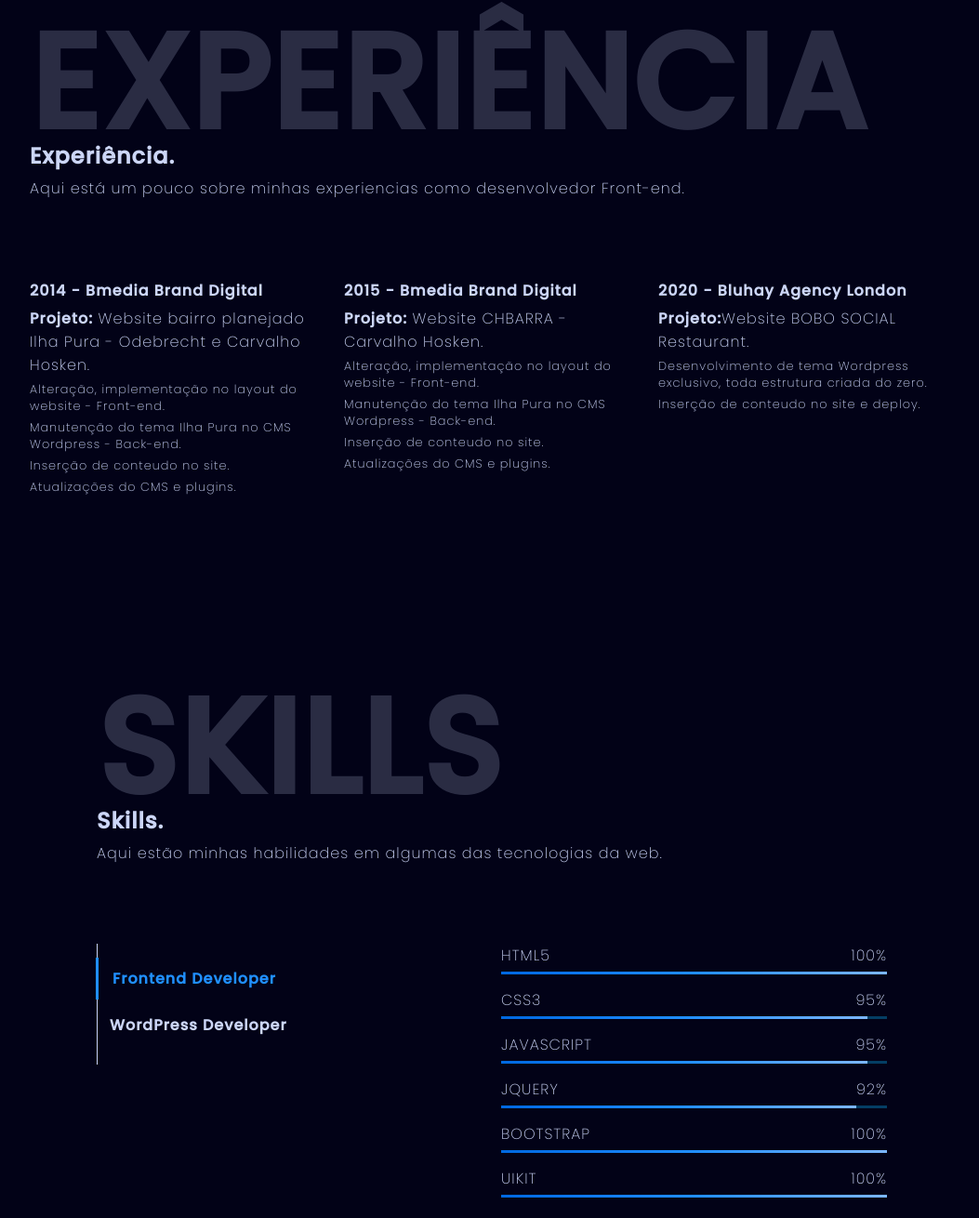
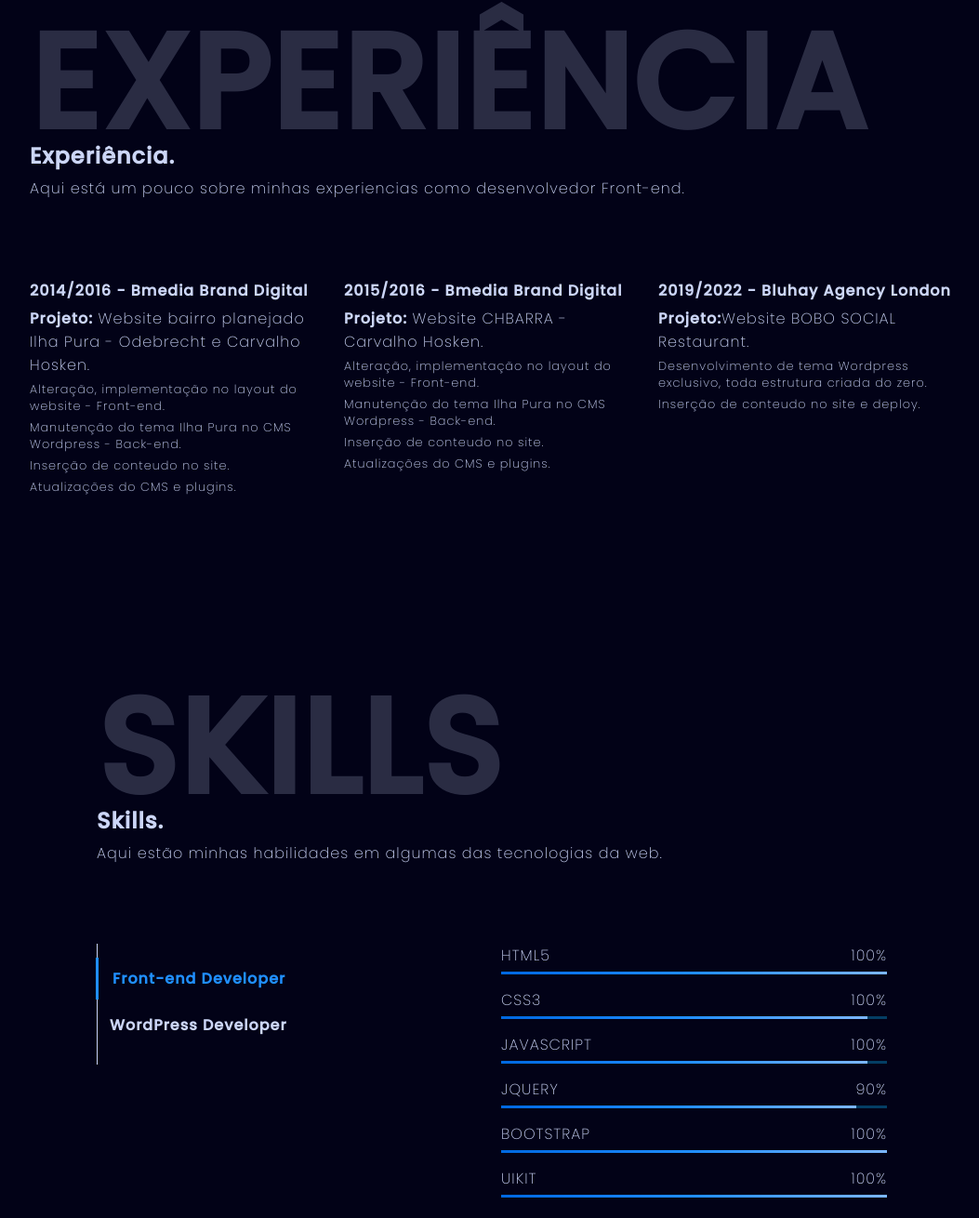
Before and after one commit to Leoid84/site, a plain HTML site: page index.html in a window 1280 px wide. Shown: the part 1490-2800 px from the top of the page at 93% size, without its empty margins (111-1164 px from the left). Drawn offline with Linux system fonts and the light colour scheme.

Commit message:
Update index 19:02

```diff
--- a/index.html
+++ b/index.html
@@ -58,7 +58,7 @@
                     <p>Olá, meu nome é</p>
                     <h1 class="big-title">LEANDRO GONÇALVES</h1>
                     <h2 class="big-title" style="text-transform: uppercase ;">Desenvolvedor web.</h2>
-                    <p>Sou desenvolvedor web front-end, procurando sempre me especializar nas<br> mais novas tecnologias.</p>
+                    <p>Sou desenvolvedor web, procurando sempre me especializar nas<br> mais novas tecnologias.</p>
                     <a href="#about" class="btn-down scroll tx-neon">Sobre mim<i class="fa fa-caret-down" aria-hidden="true"></i></a>
                 </div>
             </div>
@@ -76,8 +76,8 @@
                        <p>Olá, meu nome é Leandro Gonçalves, iniciei minha caminhada no mundo da programção em 2014,
                          com html, css, javascript e php, trazendo soluções de
                         front-end e um pouco de back-end em projetos com wordpress.<br>
-                        De 2014 a 2015 participei de grandes projetos web como o site Ilha Pura, blog Ilha Pura e Você da Odebrecht/Carvalho Hosken,
-                        site CHBARRA da Carvalho Hosken e entre outros, fazendo alterações front-end, manutenções e suporte.
+                        De 2014 a 2016 participei de grandes projetos web como o site "Ilha Pura", blog "Ilha Pura e Você" da Odebrecht/Carvalho Hosken,
+                        site "CHBARRA" da Carvalho Hosken e entre outros, fazendo alterações Front-end, manutenções e suporte.
                        </p>
                     </div>
                 </div>
@@ -93,7 +93,7 @@
                 <p>Aqui está um pouco sobre minhas experiencias como desenvolvedor Front-end.</p>
                 <div class="grid col-3 sm-col-1 py-3">
                     <div>
-                        <h3 class="normal-title">2014 - Bmedia Brand Digital</h3>
+                        <h3 class="normal-title">2014/2016 - Bmedia Brand Digital</h3>
                         <p><b>Projeto:</b> Website bairro planejado Ilha Pura - Odebrecht e Carvalho Hosken.</p>
                         <ul class="list">
                             <li><p class="small-title">Alteração, implementação no layout do website - Front-end.</p></li>
@@ -103,7 +103,7 @@
                         </ul>
                     </div>
                     <div>
-                        <h3 class="normal-title">2015 - Bmedia Brand Digital</h3>
+                        <h3 class="normal-title">2015/2016 - Bmedia Brand Digital</h3>
                         <p><b>Projeto:</b> Website CHBARRA - Carvalho Hosken.</p>
                         <ul class="list">
                             <li><p class="small-title">Alteração, implementação no layout do website - Front-end.</p></li>
@@ -113,7 +113,7 @@
                         </ul>
                     </div>
                     <div>
-                        <h3 class="normal-title">2020 - Bluhay Agency London</h3>
+                        <h3 class="normal-title">2019/2022 - Bluhay Agency London</h3>
                         <p><b>Projeto:</b>Website BOBO SOCIAL Restaurant.</p>
                         <ul class="list">
                             <li><p class="small-title">Desenvolvimento de tema Wordpress exclusivo, toda estrutura criada do zero.</p></li>
@@ -135,7 +135,7 @@
                     <div class="">
                         <!-- Tab buttons -->
                         <ul class="tabs">
-                           <li class="tab tb-active"><b>Frontend Developer</b></li>
+                           <li class="tab tb-active"><b>Front-end Developer</b></li>
                            <li class="tab"><b>WordPress Developer</b></li>
                            <!--li class="tab"><b>UI/EX Designer</b></li-->
                         </ul>
@@ -146,11 +146,11 @@
                             <!-- Progress Bar -->
                             <div class="between"><p>HTML5</p><p>100%</p></div>
                             <div class="progress-bar"><div class="progress" style="width: 100%;"></div></div>
-                            <div class="between"><p>CSS3</p><p>95%</p></div>
+                            <div class="between"><p>CSS3</p><p>100%</p></div>
                             <div class="progress-bar"><div class="progress" style="width: 95%;"></div></div>
-                            <div class="between"><p>JAVASCRIPT</p><p>95%</p></div>
+                            <div class="between"><p>JAVASCRIPT</p><p>100%</p></div>
                             <div class="progress-bar"><div class="progress" style="width: 95%;"></div></div>
-                            <div class="between"><p>JQUERY</p><p>92%</p></div>
+                            <div class="between"><p>JQUERY</p><p>90%</p></div>
                             <div class="progress-bar"><div class="progress" style="width: 92%;"></div></div>
                             <div class="between"><p>BOOTSTRAP</p><p>100%</p></div>
                             <div class="progress-bar"><div class="progress" style="width: 100%;"></div></div>
```
